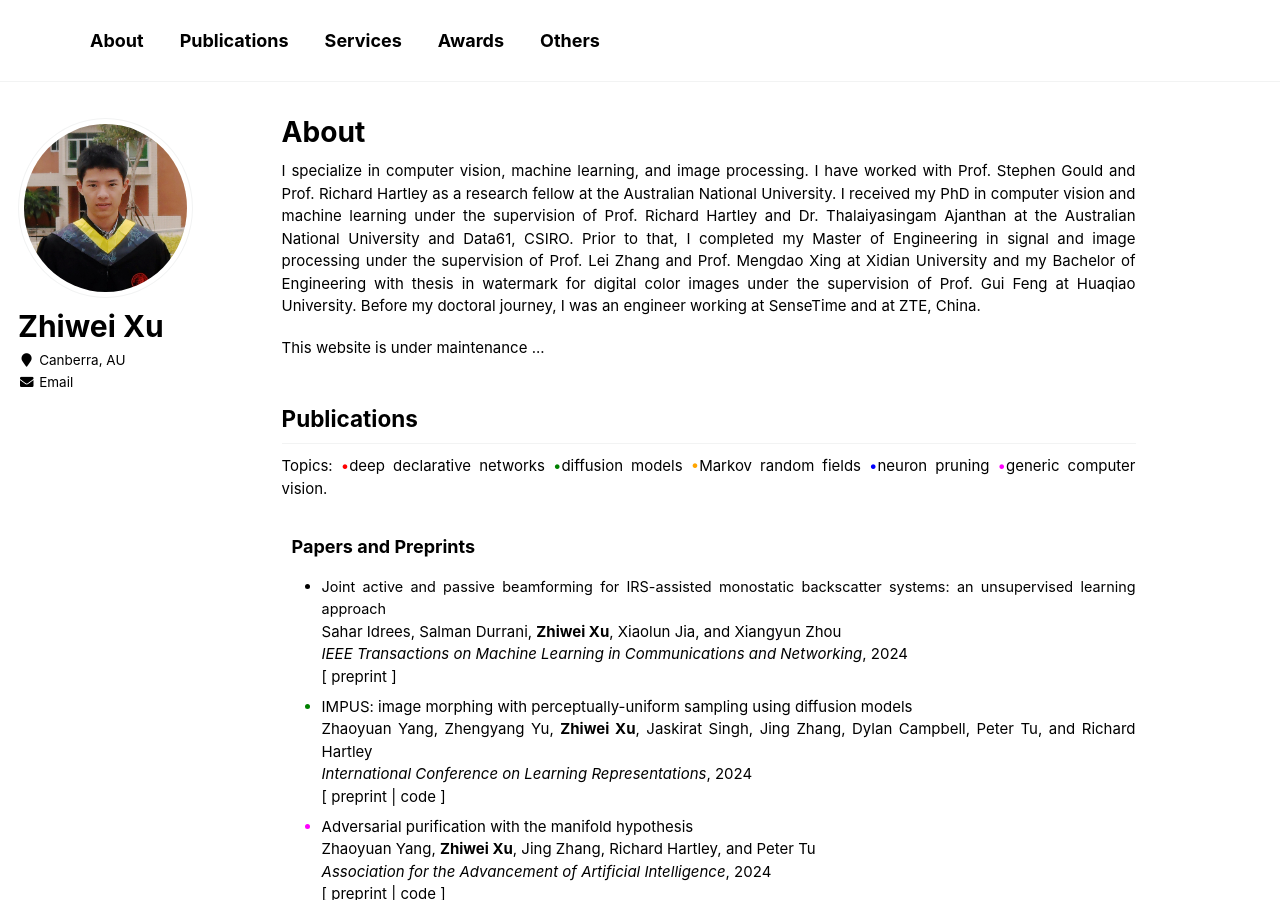
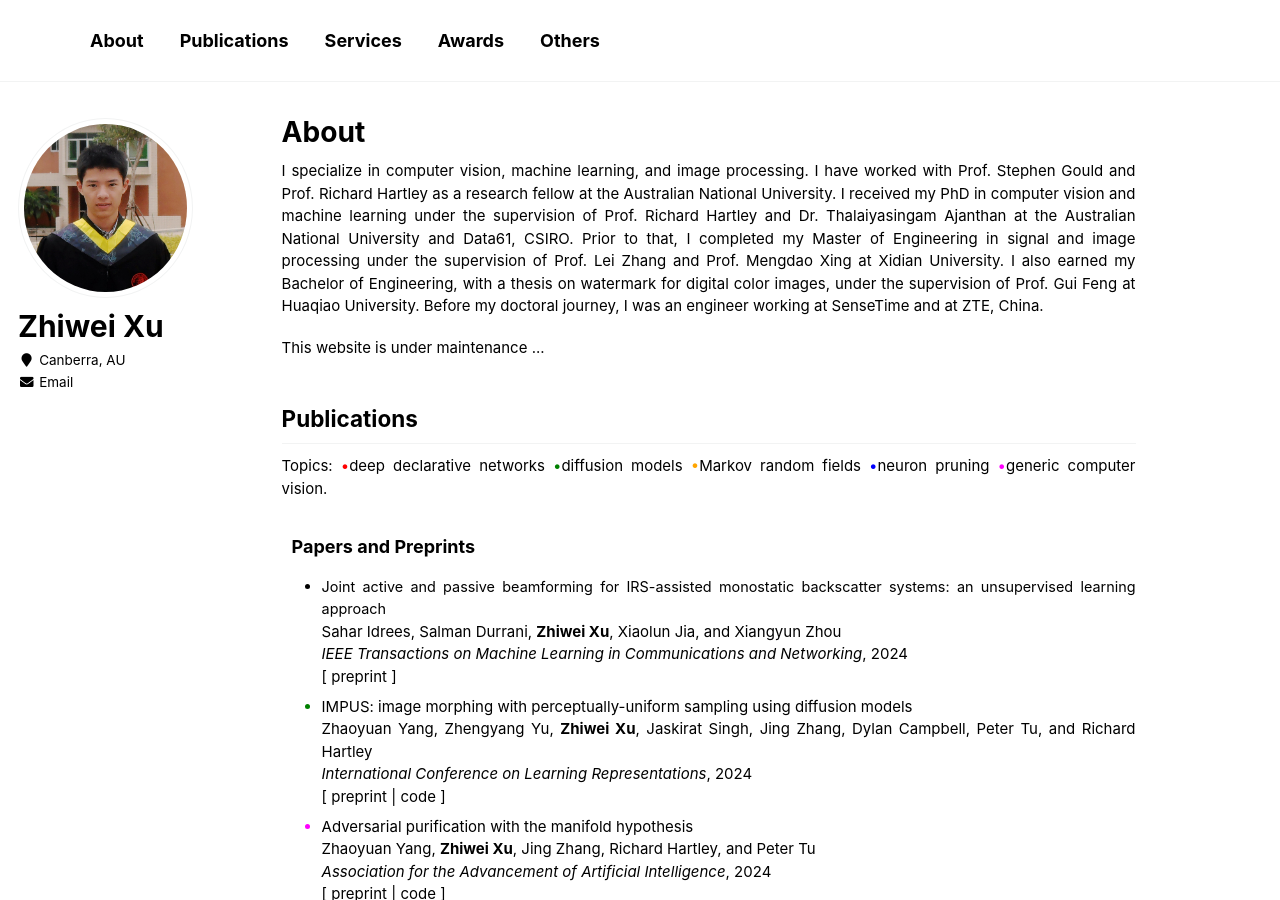
Before and after one commit to zwxu064/zwxu064.github.io, a Jekyll site: the page built from _pages/about.html, in a window 1280 px wide and 900 px high. Built offline with Jekyll 4.4.1, drawn with Linux system fonts in a browser that asks for light colours.

Commit message:
Update about.html

```diff
--- a/_pages/about.html
+++ b/_pages/about.html
@@ -11,8 +11,8 @@ redirect_from:
 <p> I specialize in computer vision, machine learning, and image processing.
   I have worked with Prof. Stephen Gould and Prof. Richard Hartley as a research fellow at the Australian National University.
   I received my PhD in computer vision and machine learning under the supervision of Prof. Richard Hartley and Dr. Thalaiyasingam Ajanthan at the Australian National University and Data61, CSIRO.
-  Prior to that, I completed my Master of Engineering in signal and image processing under the supervision of Prof. Lei Zhang and Prof. Mengdao Xing at Xidian University
-  and my Bachelor of Engineering with thesis in watermark for digital color images under the supervision of Prof. Gui Feng at Huaqiao University.
+  Prior to that, I completed my Master of Engineering in signal and image processing under the supervision of Prof. Lei Zhang and Prof. Mengdao Xing at Xidian University.
+  I also earned my Bachelor of Engineering, with a thesis on watermark for digital color images, under the supervision of Prof. Gui Feng at Huaqiao University.
   Before my doctoral journey, I was an engineer working at SenseTime and at ZTE, China.
 </p>
 <p>
```
